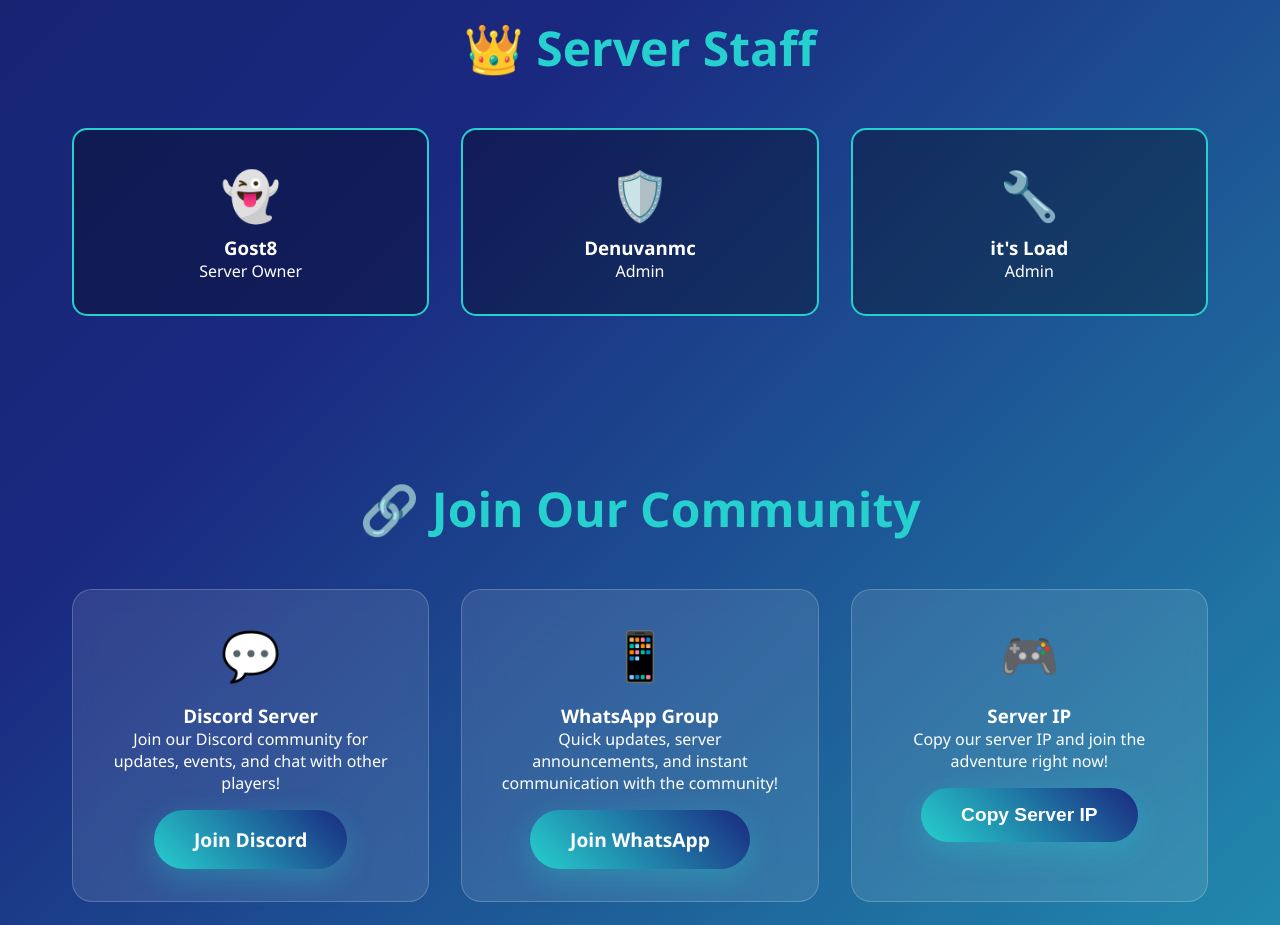
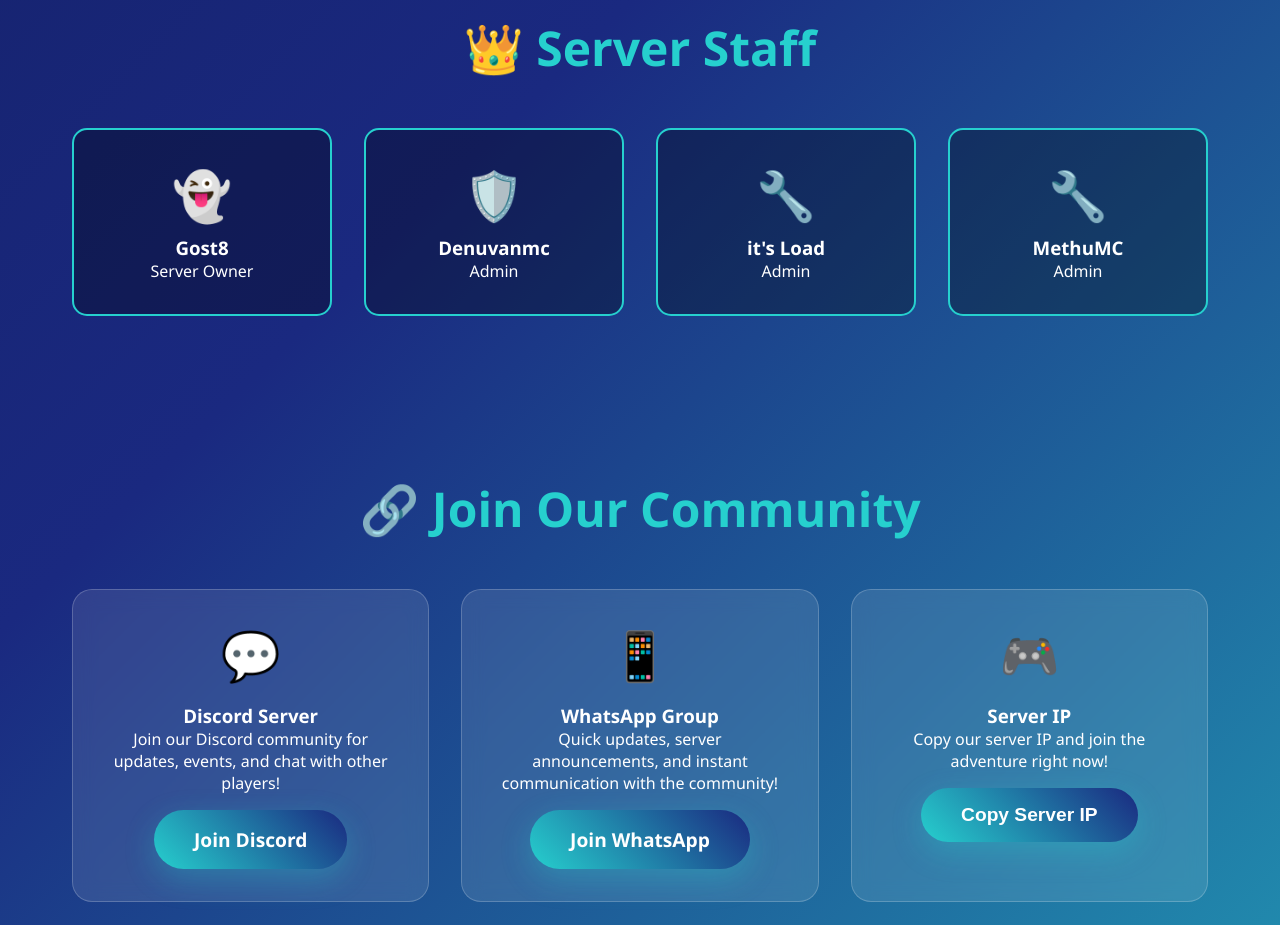
Before and after one commit to Gost818/Gost8MC, a plain HTML site: page minecraft_server_website.html in a window 1280 px wide. Shown: the part 2120-3045 px from the top of the page. Drawn offline with Linux system fonts and the light colour scheme.

Commit message:
Update minecraft_server_website.html

```diff
--- a/minecraft_server_website.html
+++ b/minecraft_server_website.html
@@ -455,6 +455,11 @@
                 <h3>it's Load </h3>
                 <p>Admin</p>
             </div>
+            <div class="stat-card">
+                <div class="stat-number">🔧</div>
+                <h3> MethuMC </h3>
+                <p>Admin</p>
+            </div>
         </div>
     </section>
 
```
